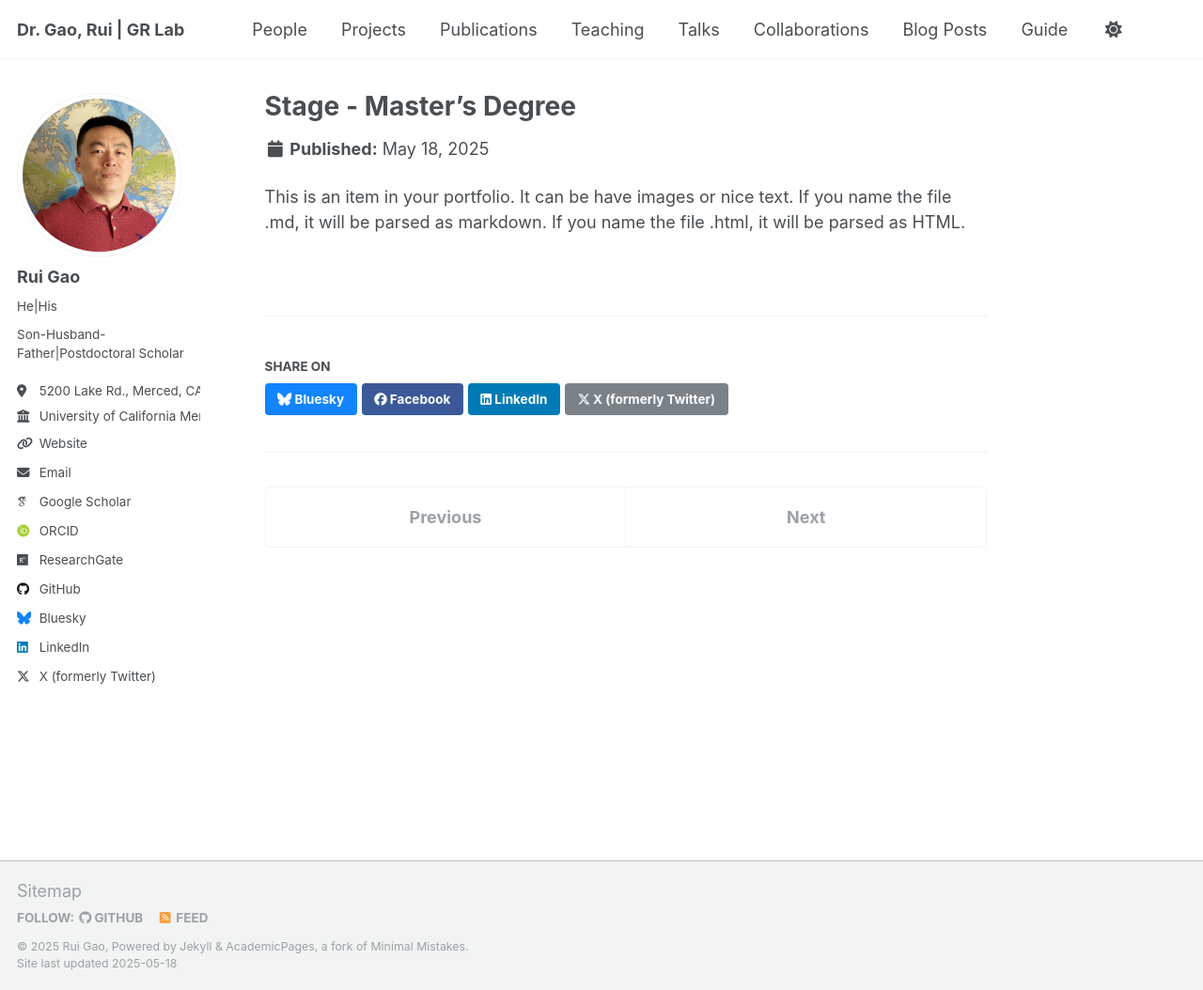
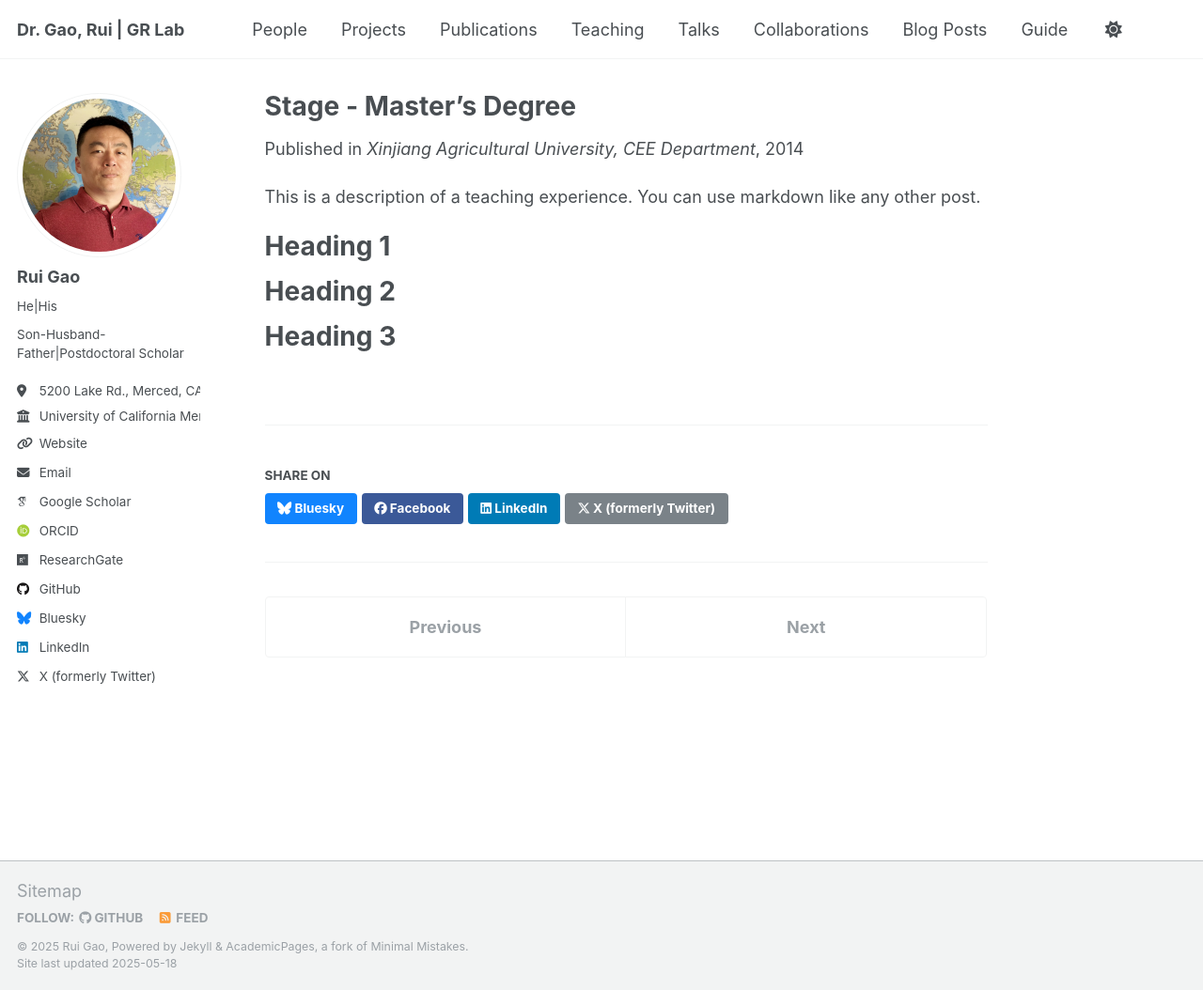
Before and after one commit to RuiGao9/RuiGao9.github.io, a Jekyll site: the page built from _people/stage_master.md, in a window 1280 px wide and 1054 px high. Shown: the whole window at 94% size. Built offline with Jekyll 4.4.1, drawn with Linux system fonts in a browser that asks for light colours; some web fonts are replaced.

Commit message:
Update stage_master.md

```diff
--- a/_people/stage_master.md
+++ b/_people/stage_master.md
@@ -1,7 +1,20 @@
 ---
 title: "Stage - Master's Degree"
-excerpt: "Short description of portfolio item number 1<br/><img src='/images/500x300.png'>"
 collection: people
+type: "Graduated Course"
+permalink: /people/stage_master
+venue: "Xinjiang Agricultural University, CEE Department"
+date: 2014-01-01
+location: "Urumqi, CHN"
 ---
 
-This is an item in your portfolio. It can be have images or nice text. If you name the file .md, it will be parsed as markdown. If you name the file .html, it will be parsed as HTML.
+This is a description of a teaching experience. You can use markdown like any other post.
+
+Heading 1
+======
+
+Heading 2
+======
+
+Heading 3
+======
```
